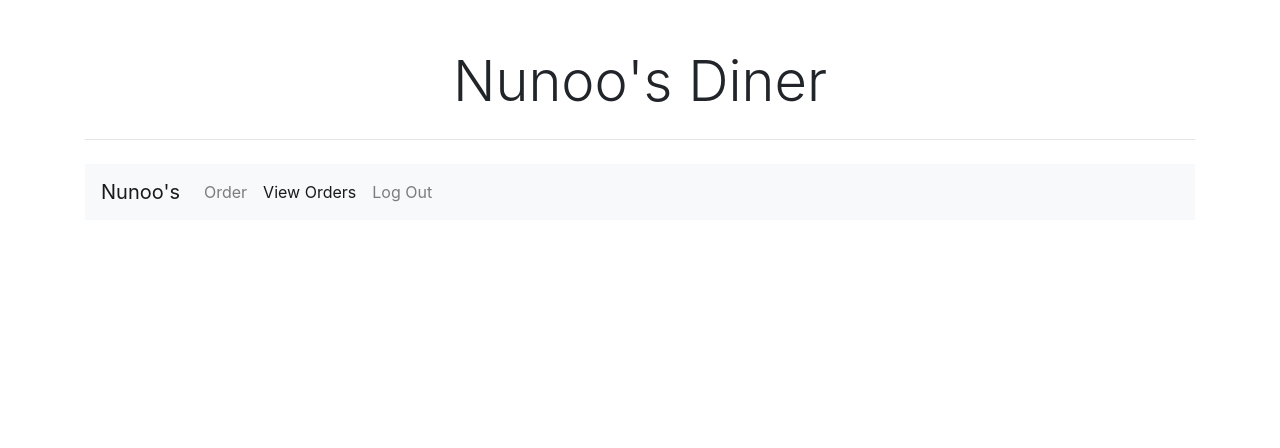
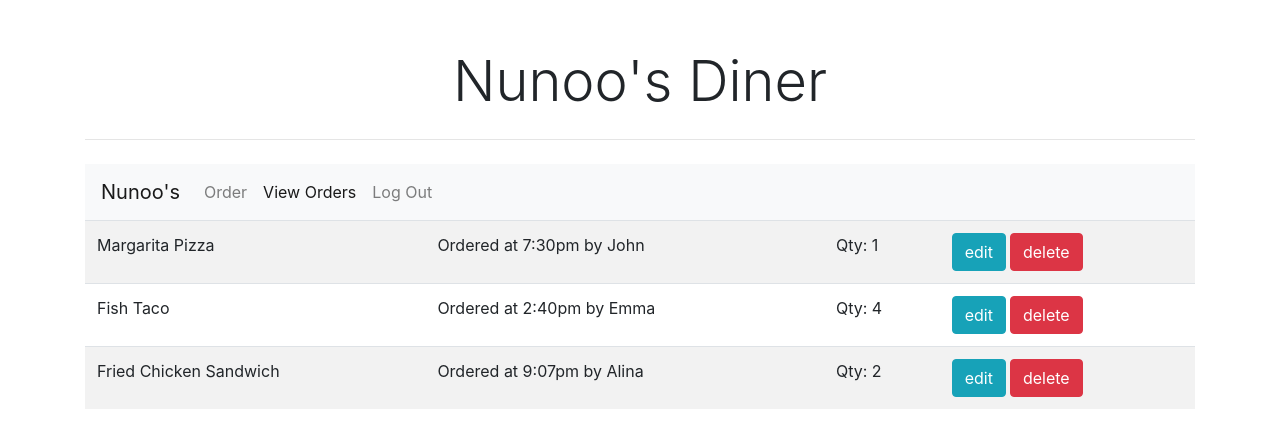
Before and after one commit to Alexg1021/geekwise-restaurant-application-1, an Angular app in the folder public/: page /vieworders in a window 1280 px wide. Shown: the top 448 px of the page. Built offline with nearby package versions, Linux system fonts and the light colour scheme.

Commit message:
added table

```diff
--- a/public/src/app/view/view.component.html
+++ b/public/src/app/view/view.component.html
@@ -12,7 +12,8 @@
 <!-- navbar  -->
 <nav class="navbar navbar-expand-lg navbar-light bg-light">
   <a class="navbar-brand" href="#">Nunoo's</a>
-    <button class="navbar-toggler" type="button" data-toggle="collapse" data-target="#navbarNavAltMarkup" aria-controls="navbarNavAltMarkup" aria-expanded="false" aria-label="Toggle navigation">
+  <button class="navbar-toggler" type="button" data-toggle="collapse" data-target="#navbarNavAltMarkup"
+    aria-controls="navbarNavAltMarkup" aria-expanded="false" aria-label="Toggle navigation">
     <span class="navbar-toggler-icon"></span>
   </button>
   <div class="collapse navbar-collapse" id="navbarNavAltMarkup">
@@ -23,3 +24,43 @@
     </div>
   </div>
 </nav>
+
+
+<!-- table  -->
+
+<table class="table table-striped">
+
+  <tbody>
+    <tr>
+
+      <td>Margarita Pizza</td>
+      <td>Ordered at 7:30pm by John</td>
+      <td>Qty: 1</td>
+      <td>
+        <button class="btn btn-info mr-1">edit</button>
+        <button class="btn btn-danger">delete</button>
+      </td>
+
+    </tr>
+    <tr>
+
+      <td>Fish Taco</td>
+      <td>Ordered at 2:40pm by Emma</td>
+      <td>Qty: 4</td>
+      <td>
+        <button class="btn btn-info mr-1">edit</button>
+        <button class="btn btn-danger">delete</button>
+      </td>
+    </tr>
+    <tr>
+
+      <td>Fried Chicken Sandwich</td>
+      <td>Ordered at 9:07pm by Alina</td>
+      <td>Qty: 2</td>
+      <td>
+        <button class="btn btn-info mr-1">edit</button>
+        <button class="btn btn-danger">delete</button>
+      </td>
+    </tr>
+  </tbody>
+</table>
```
Lines whose indentation alone changed are shown as unchanged.
